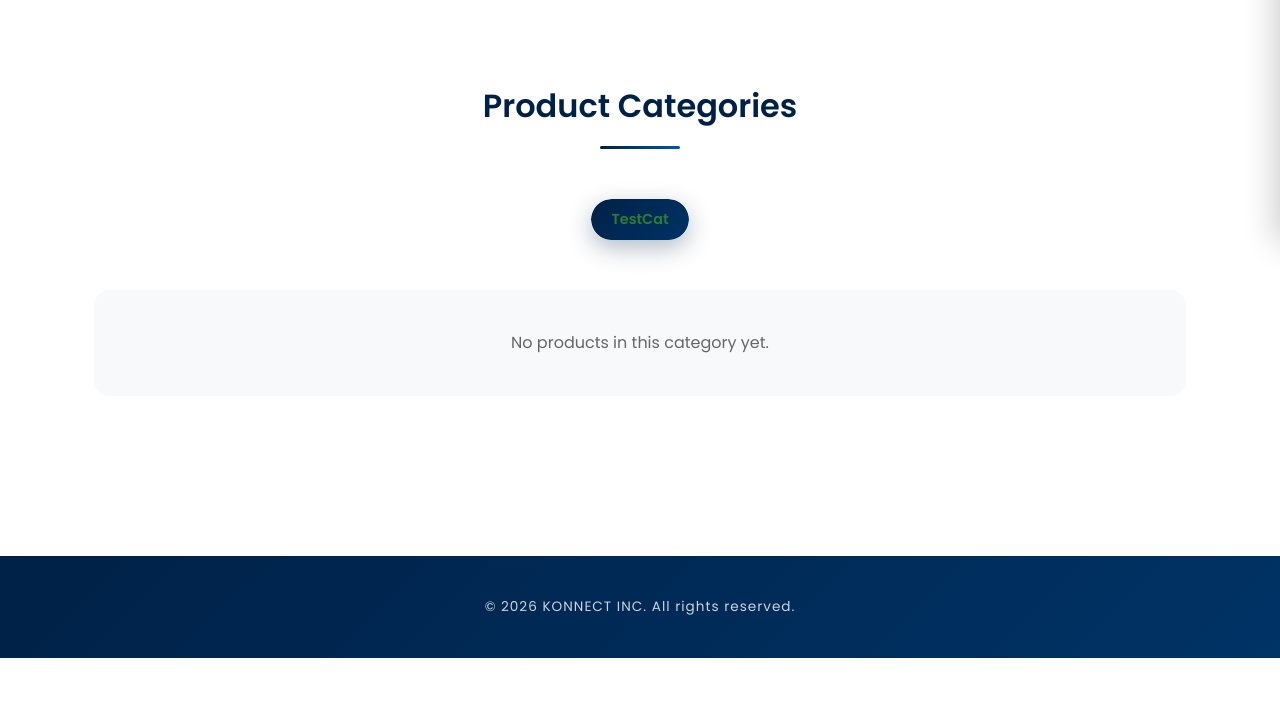
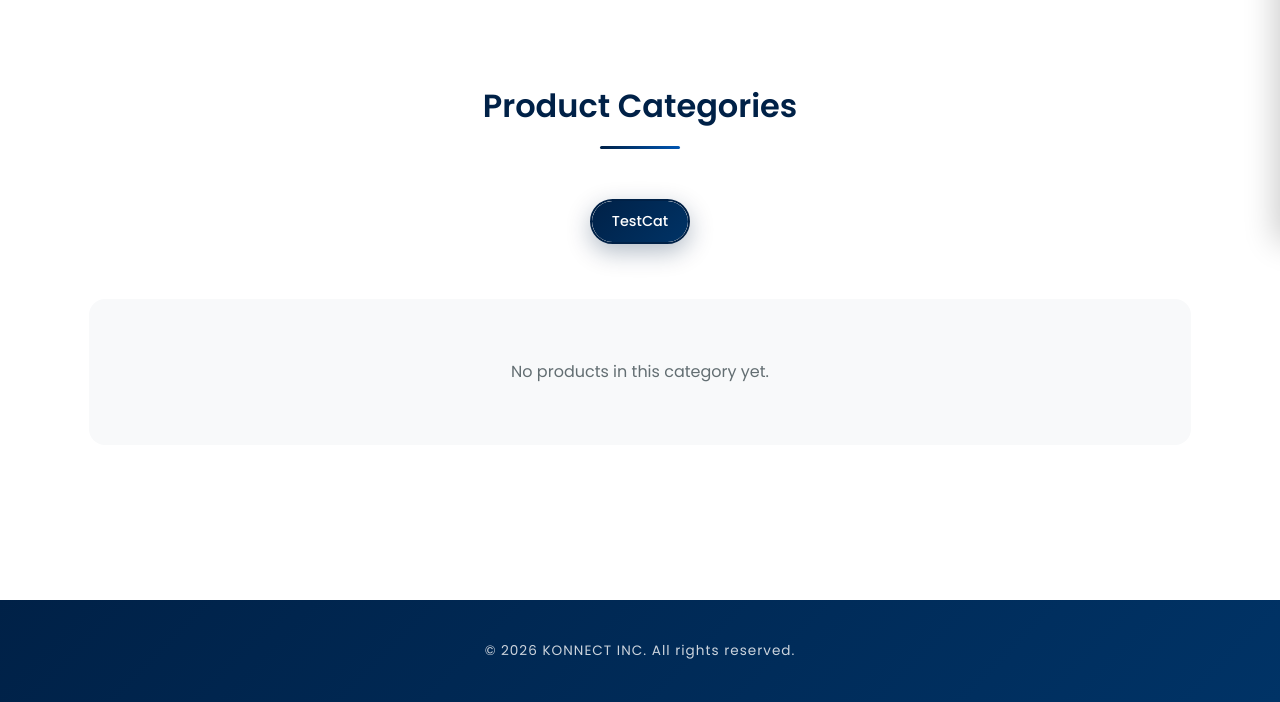
Before and after one commit to mgachel/KONNECT_INC, a Django app: page /retail/ in a window 1280 px wide. Shown: the part 558-1260 px from the top of the page. Before the commit the page ends 1216 px from the top, so only its background shows below. Run offline with Django 5.2, Linux system fonts and the light colour scheme; data comes from the database, SQL or seed files in the repository; data that the repository does not hold is empty; parts of the project's set-up code (start-up, migrations or seed data) failed here and were passed over; some libraries are stand-ins or nearby versions.

Commit message:
Fix retail page: remove conflicting CSS overrides from index.css

```diff
--- a/shop/static/css/index.css
+++ b/shop/static/css/index.css
@@ -1,100 +1,14 @@
-/* === CRITICAL: Tab Switching Logic === */
-.category-products {
-    display: none;  /* Hide all product sections by default */
-}
+/*
+ * index.css – Video / media-overlay styles only.
+ * All layout, card, tab, grid, and button styles live in base.html <style>.
+ * This file MUST NOT override them.
+ */
 
-.category-products.active {
-    display: block;  /* Show only the active one */
-}
-
-/* === Category Tabs Styling (fallback/override) === */
-.category-tabs {
-    display: flex;
-    justify-content: center;
-    gap: 10px;
-    margin-bottom: 30px;
-    flex-wrap: wrap;
-    padding: 0 10px;
-}
-
-.category-tab {
-    padding: 10px 20px;
-    border: none;
-    background: transparent;
-    font-size: 0.9rem;
-    font-weight: 500;
-    color: #666;
-    cursor: pointer;
-    position: relative;
-    transition: color 0.3s ease;
-}
-
-.category-tab:hover {
-    color: #333;
-}
-
-.category-tab.active {
-    color: #2e7d32;
-    font-weight: 600;
-}
-
-/* Green underline for active tab */
-.category-tab.active::after {
-    content: '';
-    position: absolute;
-    bottom: -5px;
-    left: 50%;
-    transform: translateX(-50%);
-    width: 60%;
-    height: 3px;
-    background-color: #2e7d32;
-    border-radius: 2px;
-}
-
-/* === Products Grid === */
-.products-container {
-    max-width: 1200px;
-    margin: 0 auto;
-    padding: 0 10px;
-}
-
-.products-grid {
-    display: grid;
-    grid-template-columns: repeat(auto-fit, minmax(280px, 1fr));
-    gap: 30px;
-    padding: 20px;
-}
-
-/* === Product Card - No card, just image + text === */
-.product-card {
-    background: none;
-    border: none;
-    box-shadow: none;
-    display: flex;
-    flex-direction: column;
-    transition: transform 0.3s ease;
-}
-
-.product-card:hover {
-    transform: translateY(-5px);
-}
-
-/* === Product Media Container (image + video) === */
+/* === Product Media Container (image + video overlay) === */
 .product-media {
     position: relative;
     overflow: hidden;
-    border-radius: 12px;
-}
-
-/* Full image with rounded corners */
-.product-card img,
-.product-media img {
-    width: 100%;
-    height: 320px;
-    object-fit: cover;
-    display: block;
-    border-radius: 12px;
-    transition: opacity 0.3s ease;
+    border-radius: 8px;
 }
 
 .product-media img.hidden {
@@ -108,9 +22,9 @@
 .product-video {
     display: none;
     width: 100%;
-    height: 320px;
+    height: 280px;
     object-fit: cover;
-    border-radius: 12px;
+    border-radius: 8px;
 }
 
 .product-video.active {
@@ -180,99 +94,15 @@
     color: #003366;
 }
 
-/* Text directly below image, no background */
-.product-info {
-    padding: 12px 0 0 0;
-    background: none;
-}
-
-.product-card h4 {
-    font-size: 1.1rem;
-    color: #333;
-    margin: 0 0 4px 0;
-    font-weight: 700;
-}
-
-.product-card .price {
-    font-size: 1rem;
-    font-weight: 600;
-    color: #555;
-    margin: 0 0 6px 0;
-}
-
-.product-card .stock {
-    font-size: 0.8rem;
-    color: #888;
-    margin: 0 0 10px 0;
-}
-
-.add-to-cart-btn {
-    padding: 10px 28px;
-    background-color: #001f3f;
-    color: #fff;
-    border: none;
-    border-radius: 25px;
-    cursor: pointer;
-    transition: background-color 0.3s ease;
-    font-weight: 600;
-    font-size: 0.85rem;
-    text-transform: uppercase;
-    letter-spacing: 0.5px;
-    align-self: flex-start;
-}
-
-.add-to-cart-btn:hover {
-    background-color: #003366;
-}
-
-.no-products {
-    grid-column: 1 / -1;
-    text-align: center;
-    color: #666;
-    padding: 40px 20px;
-}
-
-/* === Responsive adjustments === */
+/* === Responsive video height === */
 @media (max-width: 768px) {
-    .products-grid {
-        grid-template-columns: repeat(2, 1fr);
-        gap: 15px;
-    }
-
-    .product-card img,
-    .product-media img {
-        height: 220px;
-    }
-
     .product-video {
         height: 220px;
-    }
-
-    .product-info {
-        padding: 12px;
     }
 }
 
 @media (max-width: 480px) {
-    .products-grid {
-        grid-template-columns: 1fr;
-    }
-
-    .product-card img,
-    .product-media img {
-        height: 250px;
-    }
-
     .product-video {
         height: 250px;
     }
-
-    .category-tabs {
-        gap: 8px;
-    }
-
-    .category-tab {
-        padding: 8px 15px;
-        font-size: 0.85rem;
-    }
 }
```
